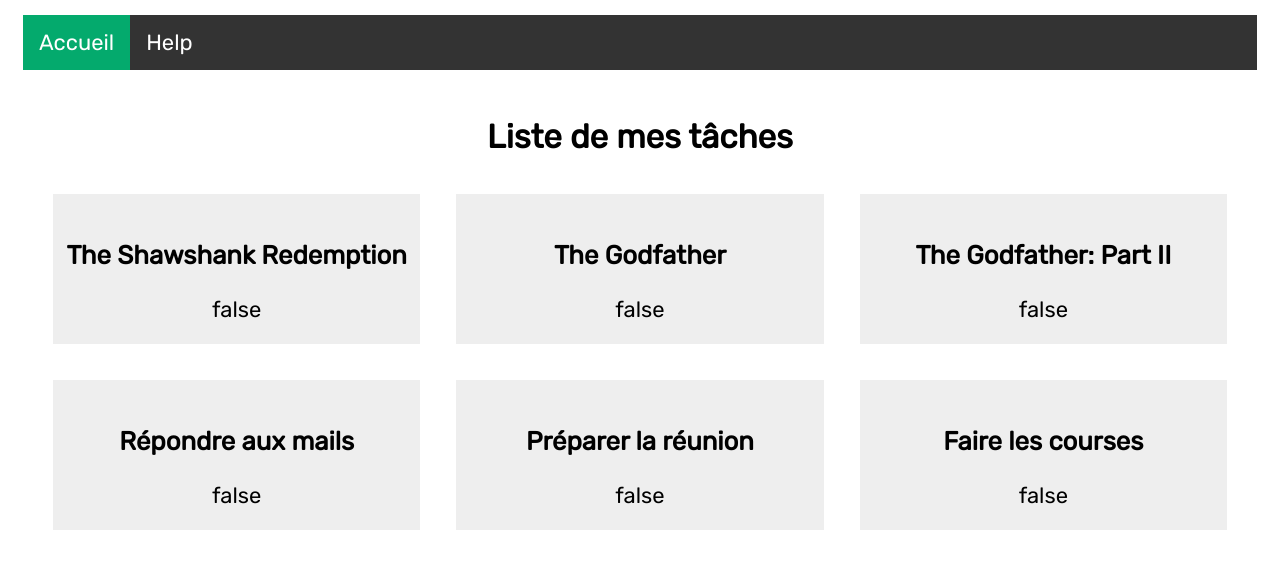
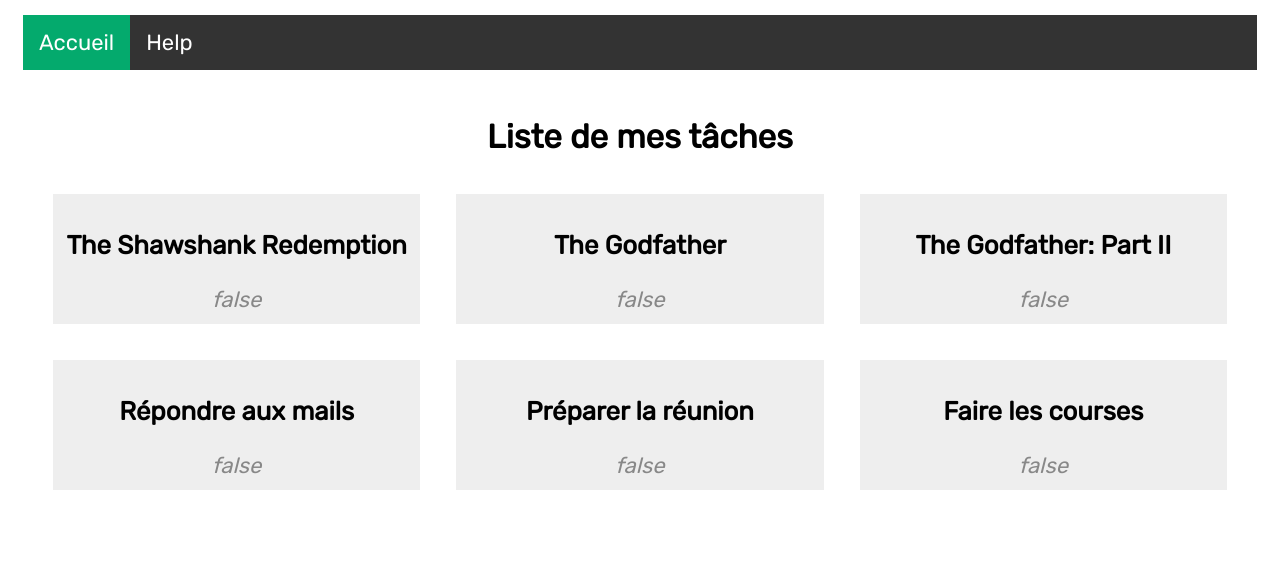
Before and after one commit to l3miage-agossoud/angular-todos, an Angular app: page /home in a window 1280 px wide. Shown: the top 568 px of the page. Built offline with nearby package versions, Linux system fonts and the light colour scheme.

Commit message:
Create composant todo-card and update template list of todo

```diff
--- a/src/app/modules/shared/components/my-todo-tab/my-todo-tab.component.html
+++ /dev/null
@@ -1 +0,0 @@
-<p>my-todo-tab works!</p>
--- /dev/null
+++ b/src/app/modules/shared/components/todo-card/todo-card.component.html
@@ -0,0 +1,4 @@
+<div  class="pad">
+  <h3> {{todo.title}} </h3>
+  <span class="state"> {{todo.state}}</span>
+</div>
--- /dev/null
+++ b/src/app/modules/shared/components/todo-card/todo-card.component.scss
@@ -0,0 +1,15 @@
+.pad {
+  display: flex;
+  flex-direction: column;
+  align-items: center;
+  justify-content: center;
+  height: 130px;
+  text-align: center;
+  background-color: #eee;
+  margin: 10px;
+}
+
+.state {
+  font-style: italic;
+  color: #888;
+}
--- /dev/null
+++ b/src/app/modules/shared/components/todo-card/todo-card.component.ts
@@ -0,0 +1,19 @@
+import { Component, Input, OnInit } from '@angular/core';
+import { Todo } from '../../interfaces/todo';
+
+@Component({
+  selector: 'app-todo-card',
+  templateUrl: './todo-card.component.html',
+  styleUrls: ['./todo-card.component.scss']
+})
+export class TodoCardComponent implements OnInit {
+
+  @Input() todo!: Todo;
+
+  constructor() { }
+
+  ngOnInit(): void {
+  }
+
+
+}
--- a/src/app/modules/todos/components/list-todo/list-todo.component.css
+++ b/src/app/modules/todos/components/list-todo/list-todo.component.css
@@ -1 +1 @@
-main{padding:20px}.todo-title{font-weight:bold;text-align:center}.todos .state{font-style:italic;color:#888}.conteneur{max-width:1200px;margin:0 auto;display:grid;grid-gap:1rem;grid-template-columns:repeat(auto-fit, minmax(300px, 1fr))}h1{text-align:center}.pad{display:flex;flex-direction:column;align-items:center;justify-content:center;height:150px;text-align:center;background-color:#eee;margin:10px}
+main{padding:20px}.todo-title{font-weight:bold;text-align:center}.state{font-style:italic;color:#888}.conteneur{max-width:1200px;margin:0 auto;display:grid;grid-gap:1rem;grid-template-columns:repeat(auto-fit, minmax(300px, 1fr))}h1{text-align:center}.pad{display:flex;flex-direction:column;align-items:center;justify-content:center;height:130px;text-align:center;background-color:#eee;margin:10px}
--- a/src/app/modules/todos/components/list-todo/list-todo.component.html
+++ b/src/app/modules/todos/components/list-todo/list-todo.component.html
@@ -2,10 +2,7 @@
     <h2 class="todo-title"> {{ TODO.TODOLIST.TITLE }} </h2>
   <div class="conteneur">
     <div *ngFor="let todo of todos" class="colonne">
-      <div  class="pad">
-        <h3> {{todo.title}} </h3>
-        <span class="state"> {{todo.state}}</span>
-      </div>
+     <app-todo-card [todo]="todo"></app-todo-card>
     </div>
   </div>
 </main>
--- a/src/app/modules/todos/components/list-todo/list-todo.component.scss
+++ b/src/app/modules/todos/components/list-todo/list-todo.component.scss
@@ -8,7 +8,7 @@
 }
 
 
-.todos .state {
+.state {
   font-style: italic;
   color: #888;
 }
@@ -30,7 +30,7 @@
   flex-direction: column;
   align-items: center;
   justify-content: center;
-  height: 150px;
+  height: 130px;
   text-align: center;
   background-color: #eee;
   margin: 10px;
--- a/src/app/modules/todos/todos.module.ts
+++ b/src/app/modules/todos/todos.module.ts
@@ -1,3 +1,4 @@
+import { SharedModule } from './../shared/shared.module';
 import { NgModule } from '@angular/core';
 import { CommonModule } from '@angular/common';
 import { ListTodoComponent } from './components/list-todo/list-todo.component';
@@ -18,6 +19,7 @@
     CommonModule,
     TodoRoutingModule,
     HttpClientModule,
+    SharedModule
   ],
   exports: [
     ListTodoComponent
```
Also changed, not shown: src/app/modules/shared/components/my-todo-tab/my-todo-tab.component.ts (deleted, +0 -10 lines), src/app/modules/shared/shared.module.ts (+6 -3 lines), src/app/modules/shared/components/my-todo-tab/my-todo-tab.component.scss (deleted), 1 other file (tests, documents, lock files or other folders).
